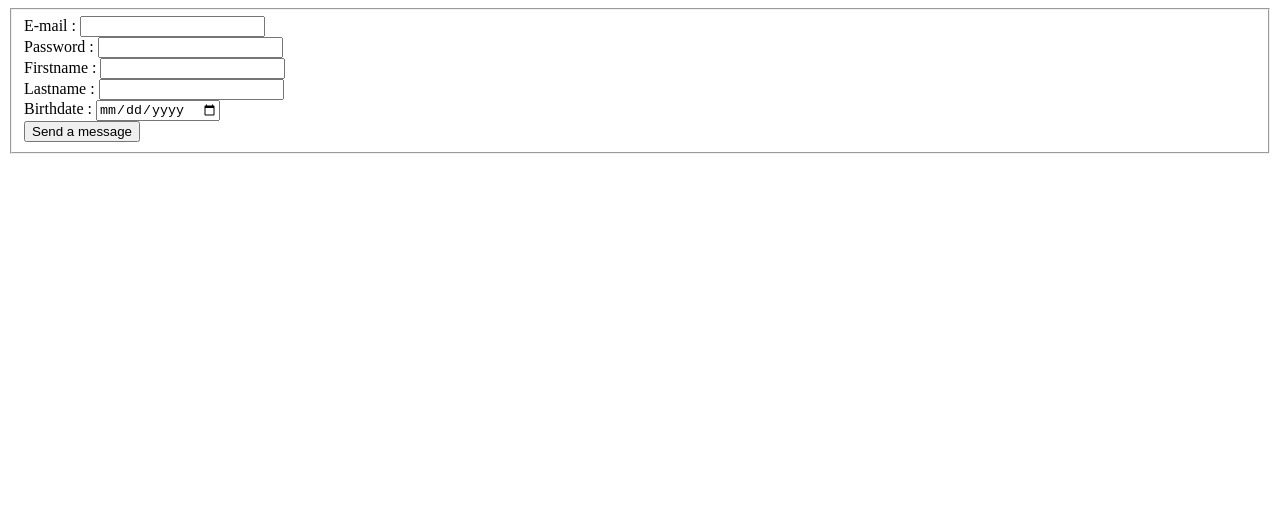
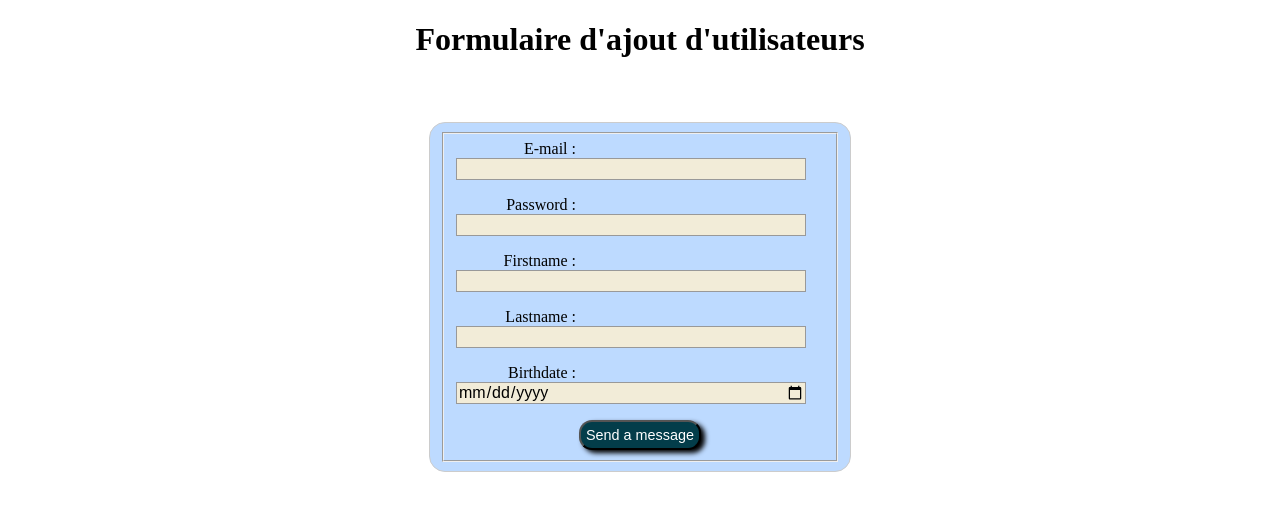
Before and after one commit to ShivaPrime82/projet-4, a website: page public/index.html in a window 1280 px wide. Drawn offline with Linux system fonts and the light colour scheme.

Commit message:
add path /api/user/create and create html form for send data

```diff
--- a/index.js
+++ b/index.js
@@ -39,7 +39,6 @@ app.get("/api/user/create", (req, res) => {
             } else {
                 res.send({ status: "OK"});
                 console.log(result);
-
             }
             sqlConnection.end();
         }
--- a/public/index.html
+++ b/public/index.html
@@ -3,29 +3,31 @@
     <head>
         <meta charset="UTF-8">
         <meta name="viewport" content="width=device-width, initial-scale=1.0">
-    <title>Formulaire</title>
+        <link rel="stylesheet" href="style.css" />
+        <title>Projet-4 - Ajout d'utilisateurs</title>
     </head>
     <body>
-    <form action="/ma-page-de-traitement" method="post">
+        <h1>Formulaire d'ajout d'utilisateurs</h1>
+        <form action="/api/user/create" method="POST">
             <fieldset>
                 <div>
-                <label for="mail">E-mail : </label>
+                    <label for="mail">E-mail :</label>
                     <input type="email" id="mail" name="user_mail">
                 </div>
                 <div>
-                <label for="pass">Password : </label>
+                    <label for="password">Password :</label>
                     <input type="password" id="password" name="user_pass">
                 </div>
                 <div>
-                <label for="firstname">Firstname : </label>
+                    <label for="firstname">Firstname :</label>
                     <input type="text" id="firstname" name="user_firstname">
                 </div>
                 <div>
-                <label for="lastname">Lastname : </label>
+                    <label for="lastname">Lastname :</label>
                     <input type="text" id="lastname" name="user_lastname">
                 </div>
                 <div>
-                <label for="birthdate">Birthdate : </label>
+                    <label for="birthdate">Birthdate :</label>
                     <input type="date"  id="birthdate" name="user_birthdate">
                 </div>
                 <div class="button">
--- /dev/null
+++ b/public/style.css
@@ -0,0 +1,91 @@
+h1 {
+    text-align: center;
+}
+
+form {
+    /* Uniquement centrer le formulaire sur la page */
+    background-color: #BDDAFF;
+    margin: 5% auto;
+    width: 400px;
+    /* Encadré pour voir les limites du formulaire */
+    padding: 0.6em;
+    border: 1px solid #CCC;
+    border-radius: 1em;
+}
+
+form div+div {
+    margin-top: 1em;
+}
+
+label {
+    /*Pour être sûrs que toutes les étiquettes ont même taille et sont correctement alignées */
+    display: inline-block;
+    width: 120px;
+    text-align: right;
+}
+
+input, textarea {
+    /* Pour s'assurer que tous les champs texte ont la même police.
+       Par défaut, les textarea ont une police monospace */
+    font: 1em sans-serif;
+    /* Pour que tous les champs texte aient la même dimension */
+    width: 350px;
+    box-sizing: border-box;
+    /* Pour harmoniser le look & feel des bordures des champs texte */
+    border: 1px solid #999;
+    background-color: #F2ECD8;
+}
+
+select, option {
+    /* Pour s'assurer que tous les champs texte ont la même police.
+       Par défaut, les textarea ont une police monospace */
+    font: 1em sans-serif;
+    /* Pour que tous les champs texte aient la même dimension */
+    width: 350px;
+    box-sizing: border-box;
+    /* Pour harmoniser le look & feel des bordures des champs texte */
+    border: 1px solid #999;
+    background-color: #F2ECD8;
+}
+
+input:focus, textarea:focus {
+    /* Pour souligner légèrement les éléments actifs */
+    border-color: #000;
+}
+
+select:focus, option:focus {
+    border-color: #000;
+}
+
+textarea {
+    /* Pour aligner les champs texte multi‑ligne avec leur étiquette */
+    vertical-align: top;
+    /* Pour donner assez de place pour écrire du texte */
+    height: 5em;
+}
+
+button {
+    display: block;
+    margin : auto;
+    text-decoration: none;
+    padding: 5px;
+    font-family: arial;
+    font-size: 0.9em;
+    color: #FFFFFF;
+    background-color: #033d4a;
+    border-radius: 13px;
+    -webkit-border-radius: 13px;
+    -moz-border-radius: 13px;
+    box-shadow: 4px 3px 5px #000000;
+    -webkit-box-shadow: 4px 3px 5px #000000;
+    -moz-box-shadow: 4px 3px 5px #000000;
+}
+
+button:hover {
+    padding: 5px;
+    background-color: #044c5c;
+    border: 2px solid #000000;
+    box-shadow: -5px 5px 4px #7f7f7f;
+    -webkit-box-shadow: -5px 5px 4px #7f7f7f;
+    -moz-box-shadow: -5px 5px 4px #7f7f7f;
+}
```
Also changed, not shown: README.md (added). Lines whose indentation alone changed are shown as unchanged.
